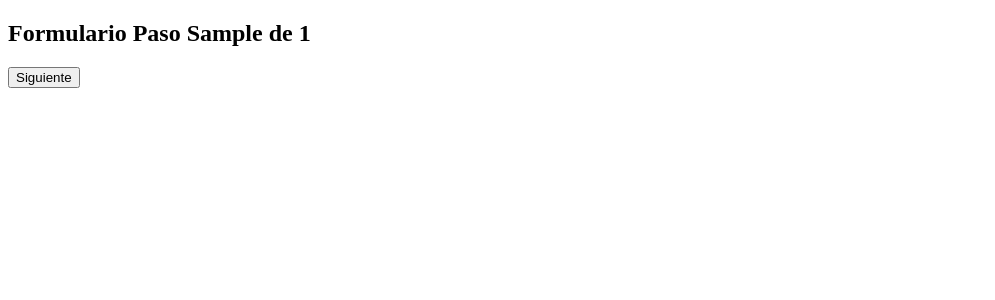
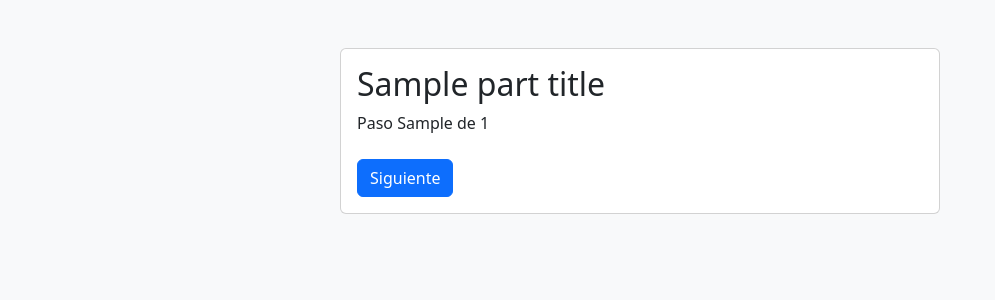
Before and after one commit to gitinference/fsdc-webapp, a Django app: template forms/templates/forms/wizard_step.html in a window 1280 px wide. Shown: the top 300 px of the page, without its empty margins (0-995 px from the left). Run offline with Django 5.2, Linux system fonts and the light colour scheme; the template is opened without the code that fills it: most values are stand-ins (such as "Sample title", 1, 10 or a date in 2020); some libraries are stand-ins or nearby versions.

Commit message:
created the templates for the forms.

```diff
--- a/forms/templates/forms/gracias.html
+++ b/forms/templates/forms/gracias.html
@@ -1,11 +1,7 @@
 <!DOCTYPE html>
 <html lang="es">
-<head>
-  <meta charset="UTF-8">
-  <title>Gracias</title>
-</head>
+<head><meta charset="utf-8"><title>Gracias</title></head>
 <body>
   <h1>¡Gracias por completar el cuestionario!</h1>
-  <p>Sus respuestas han sido enviadas con éxito.</p>
 </body>
 </html>
--- a/forms/templates/forms/wizard_base.html
+++ b/forms/templates/forms/wizard_base.html
@@ -1,11 +1,19 @@
 <!DOCTYPE html>
-<html>
+<html lang="es">
 <head>
-  <title>Food Security Survey Wizard</title>
+  <meta charset="utf-8">
+  <title>Cuestionario</title>
+  <!-- Bootstrap 5 CSS -->
+  <link
+    href="https://cdn.jsdelivr.net/npm/bootstrap@5.3.0/dist/css/bootstrap.min.css"
+    rel="stylesheet"
+  >
 </head>
-<body>
-  <div class="container">
+<body class="bg-light">
+  <div class="container py-5">
     {% block content %}{% endblock %}
   </div>
+  <!-- Bootstrap 5 JS bundle (includes Popper) -->
+  <script src="https://cdn.jsdelivr.net/npm/bootstrap@5.3.0/dist/js/bootstrap.bundle.min.js"></script>
 </body>
 </html>
--- a/forms/templates/forms/wizard_step.html
+++ b/forms/templates/forms/wizard_step.html
@@ -1,40 +1,28 @@
-{% extends 'forms/wizard_base.html' %}
+{% extends "forms/wizard_base.html" %}
+{% load crispy_forms_tags %}
 
 {% block content %}
+  <div class="card mx-auto" style="max-width: 600px;">
+    <div class="card-body">
+      <h2 class="card-title">{{ part_title }}</h2>
 
-  {# ——— Title Logic ——— #}
-  {% if wizard.steps.current == "consentimiento1" %}
-  <h2>Parte 1: Consentimiento Informado</h2>
-    {% elif wizard.steps.current == "consentimiento2" %}
-    <h2>Parte 2: Hábitos Alimentarios</h2>
-    {% elif wizard.steps.current == "consentimiento3" %}
-    <h2>Parte 3: Fuentes de Alimentos</h2>
-    {% elif wizard.steps.current == "consentimiento4" %}
-    <h2>Parte 4: Barreras de Acceso</h2>
-    {% elif wizard.steps.current == "escala1" %}
-    <h2>Parte 1: Acceso a Alimentos</h2>
-    {% elif wizard.steps.current == "escala2" %}
-    <h2>Parte 2: Experiencias del Hogar</h2>
-    {% elif wizard.steps.current == "escala3" %}
-    <h2>Parte 3: Niños en el Hogar</h2>
-    {% elif wizard.steps.current == "escala4" %}
-    <h2>Parte 4: Final</h2>
-    {% else %}
-    <h2>Formulario Paso {{ wizard.steps.step1 }} de {{ wizard.steps.count }}</h2>
-    {% endif %}
-
+      <!-- Optional: a simple progress indicator -->
+      <div class="mb-4">
+        Paso {{ wizard.steps.step1 }} de {{ wizard.steps.count }}
+      </div>
 
       <form method="post">
         {% csrf_token %}
         {{ wizard.management_form }}
-    {{ wizard.form.as_p }}
-
-    {# ——— Button ——— #}
+        {{ wizard.form|crispy }}
+        <button class="btn btn-primary">
           {% if wizard.steps.step1 == wizard.steps.count %}
-      <button type="submit">Finalizar</button>
+            Finalizar
           {% else %}
-      <button type="submit">Siguiente</button>
+            Siguiente
           {% endif %}
+        </button>
       </form>
-
+    </div>
+  </div>
 {% endblock %}
```
Lines whose indentation alone changed are shown as unchanged.
